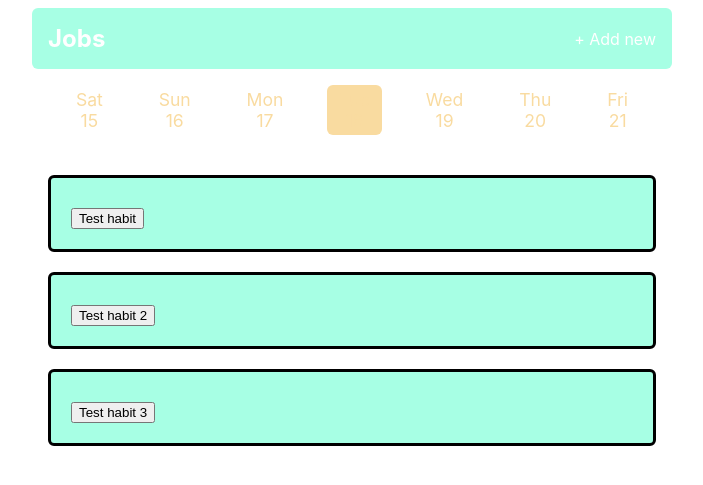
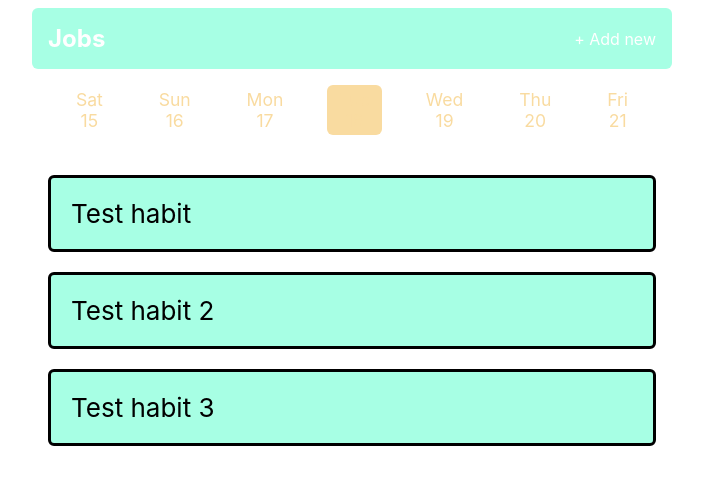
Before and after one commit to Tower5954/flask_habit_tracker, a Flask app: page / in a window 1280 px wide. Shown: the top 485 px of the page, without its empty margins (288-991 px from the left). Run offline with Flask 2, Linux system fonts and the light colour scheme.

Commit message:
third commit

```diff
--- a/static/css/main.css
+++ b/static/css/main.css
@@ -131,3 +131,36 @@ body {
     border: 3px solid black;
     border-radius: 6px;
 }
+
+.job:not(.completed) {
+    padding: 0;
+}
+
+.job:not(.completed):hover {
+    background-color: #e9cd87;
+}
+
+.job__icon {
+    width: 1em;
+    height: 1em;
+}
+
+.job__name {
+    margin: 0;
+}
+
+.job__form {
+    width: 100%
+}
+
+.job__button {
+    display: block;
+    width: 100%;
+    padding: 20px;
+    font-size: inherit;
+    font-family: inherit;
+    text-align: left;
+    border: none;
+    background-color: unset;
+    cursor: pointer;
+}
--- a/templates/index.html
+++ b/templates/index.html
@@ -10,7 +10,7 @@
                     <p class="job__name">
                         {{ job }}
                     </p>
-                    <img src="static/sign-check.svg"/>
+                    <img src="static/sign-check.svg" class="job__icon"/>
                 </div>
             {% else %}
                 <div class="job">
```
